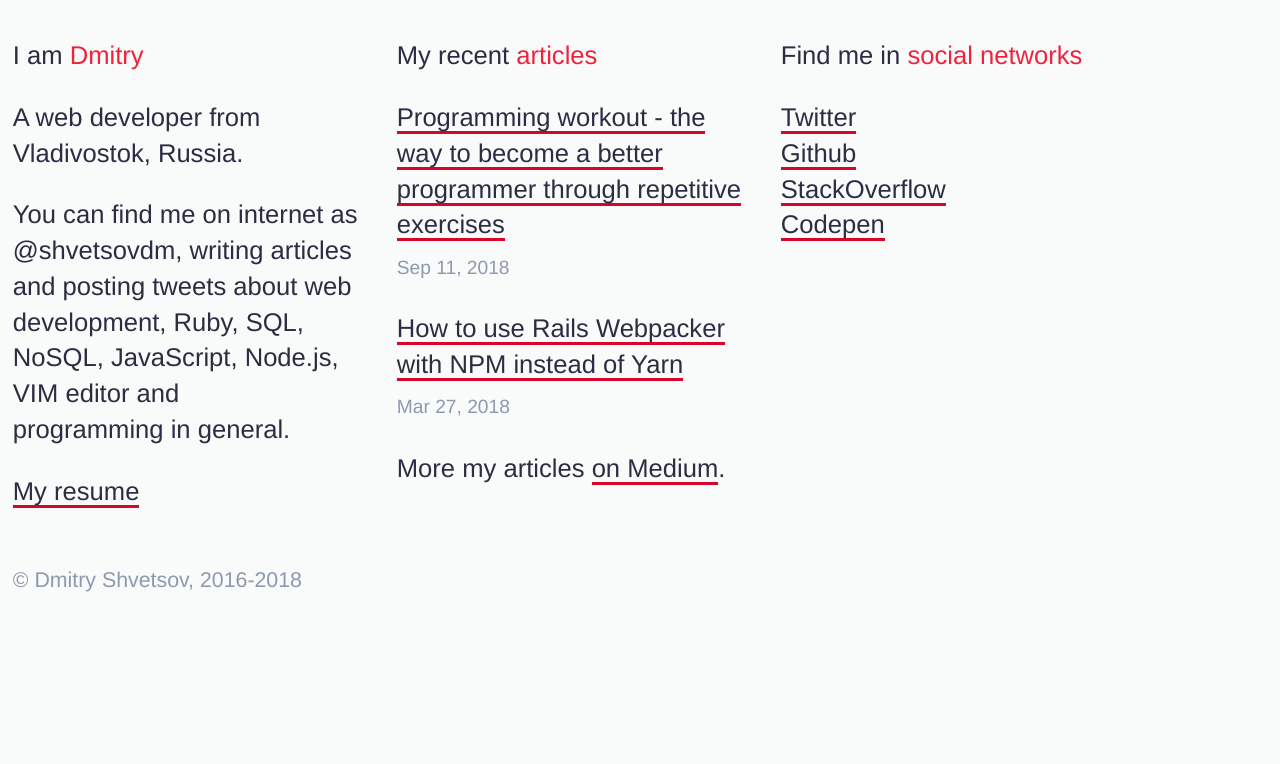
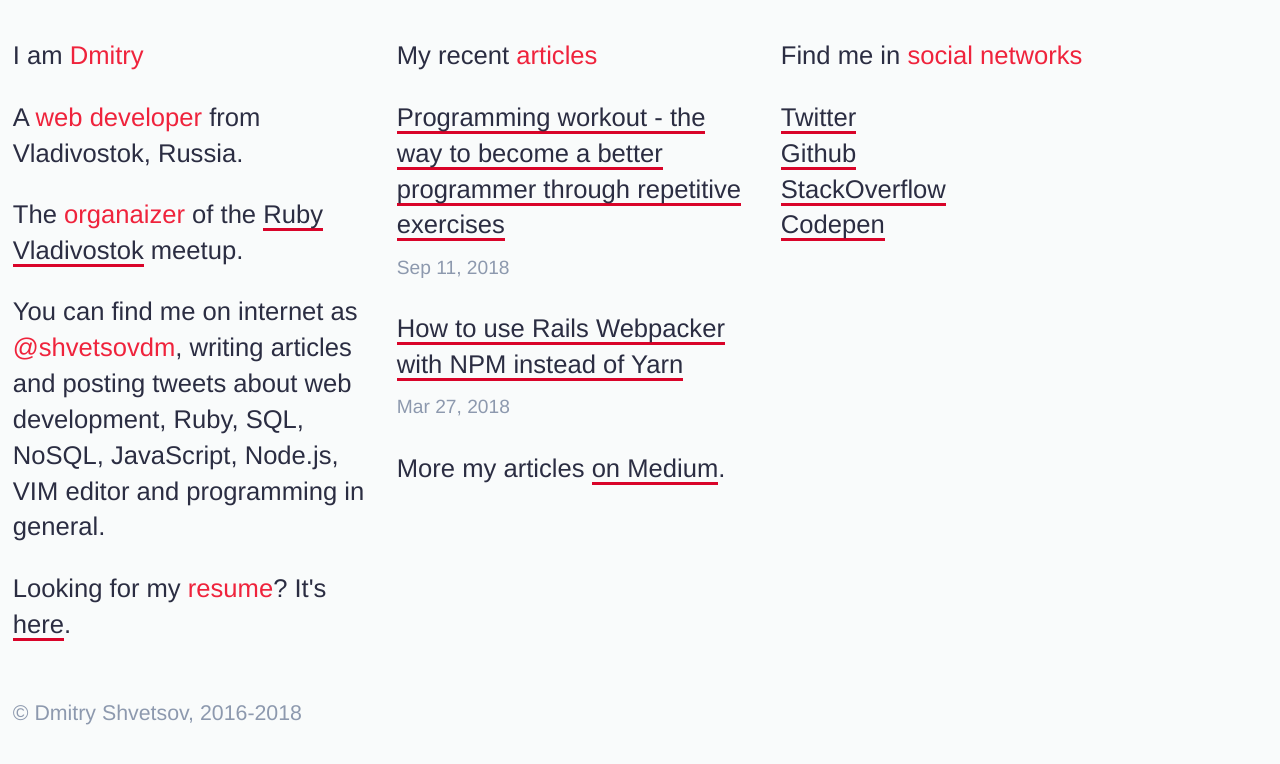
Before and after one commit to dmshvetsov/iamdidev.github.io, a Gatsby site: page / in a window 1280 px wide. Built offline with nearby package versions, Linux system fonts and the light colour scheme; Gatsby itself is replaced by a stand-in of ours.

Commit message:
Change the about section on the main page

```diff
--- a/src/pages/index.js
+++ b/src/pages/index.js
@@ -6,9 +6,10 @@ const IndexPage = () => (
   <Layout>
     <section className="sdm-layout__block">
       <h1>I am <span className="sdm-accent">Dmitry</span></h1>
-      <p>A web developer from Vladivostok, Russia.</p>
-      <p>You can find me on internet as @shvetsovdm, writing articles and posting tweets about web development, Ruby, SQL, NoSQL, JavaScript, Node.js, VIM editor and<br/>programming in general.</p>
-      <p><Link to="/dmitry-shvetsov-resume">My resume</Link></p>
+      <p>A <span className="sdm-accent">web developer</span> from Vladivostok, Russia.</p>
+      <p>The <span className="sdm-accent">оrganaizer</span> of the <a href="https://www.instagram.com/explore/tags/rubyvladivostok/?hl=en">Ruby Vladivostok</a> meetup.</p>
+      <p>You can find me on internet as <span className="sdm-accent">@shvetsovdm</span>, writing articles and posting tweets about web development, Ruby, SQL, NoSQL, JavaScript, Node.js, VIM editor and programming in general.</p>
+      <p>Looking for my <span className="sdm-accent">resume</span>? It&#39;s <Link to="/dmitry-shvetsov-resume">here</Link>.</p>
     </section>
     <section className="sdm-layout__block">
       <h2>My recent <span className="sdm-accent">articles</span></h2>
```
